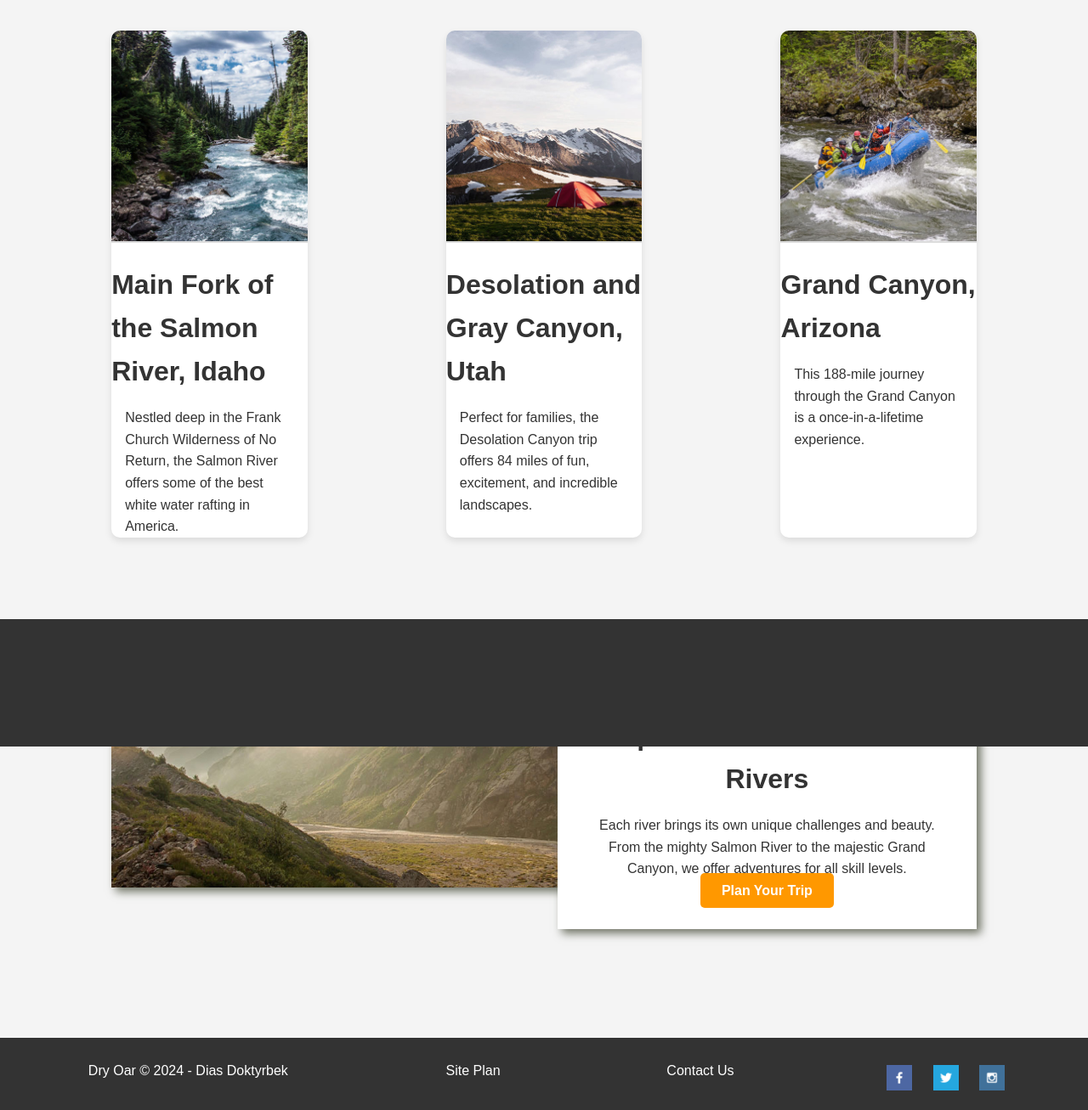
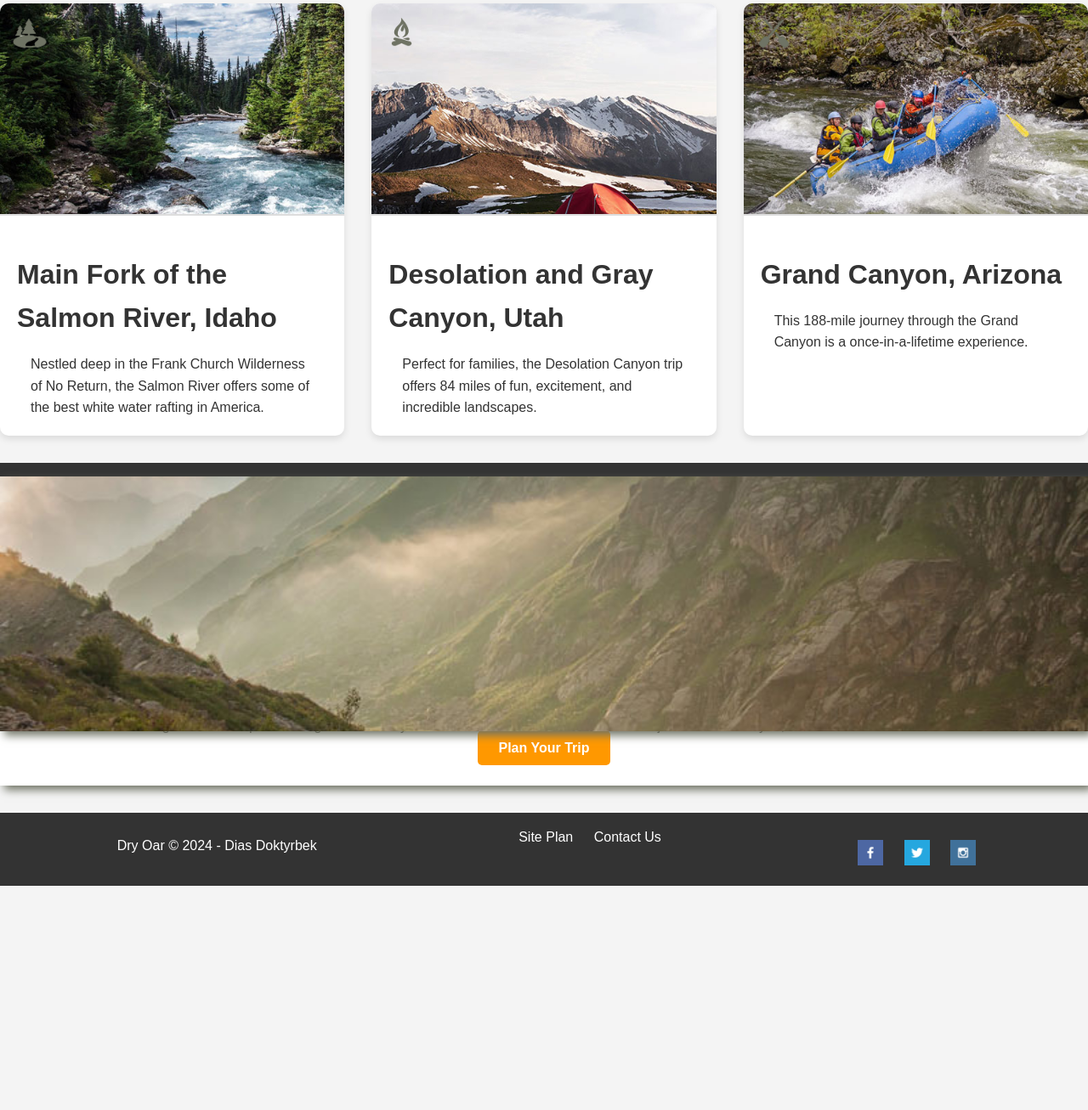
Before and after one commit to askette828/subpage, a plain HTML site: page rivers.html in a window 1280 px wide. Shown: the part 570-1877 px from the top of the page at 85% size. After the commit the page ends 1613 px from the top, so only its background shows below. Drawn offline with Linux system fonts and the light colour scheme; files that its build step writes are made by us from their sources.

Commit message:
Update rivers.html

```diff
--- a/rivers.html
+++ b/rivers.html
@@ -34,27 +34,38 @@
         </section>
     </div>
 
-    <main class="home-grid" role="main">
-        <section class="rivers-card">
+    <main>
+        <section class="rivers-grid">
+            <div class="card">
                 <img class="card-img" src="images/rivers.jpg" alt="A tranquil river flowing through a forest">
+                <div class="card-content">
                     <img class="icon" src="images/river_icon.png" alt="Icon representing rivers">
                     <h2>Main Fork of the Salmon River, Idaho</h2>
                     <p>Nestled deep in the Frank Church Wilderness of No Return, the Salmon River offers some of the best white water rafting in America.</p>
-        </section>
-        <section class="camping-card">
+                </div>
+            </div>
+            <div class="card">
                 <img class="card-img" src="images/camping.jpg" alt="A camping tent set up in the mountains">
+                <div class="card-content">
                     <img class="icon" src="images/fire_icon.png" alt="Icon representing camping">
                     <h2>Desolation and Gray Canyon, Utah</h2>
                     <p>Perfect for families, the Desolation Canyon trip offers 84 miles of fun, excitement, and incredible landscapes.</p>
-        </section>
-        <section class="rapids-card">
+                </div>
+            </div>
+            <div class="card">
                 <img class="card-img" src="images/rapids.jpg" alt="A raft navigating through rapids">
+                <div class="card-content">
                     <img class="icon" src="images/oars.png" alt="Icon representing rafting">
                     <h2>Grand Canyon, Arizona</h2>
                     <p>This 188-mile journey through the Grand Canyon is a once-in-a-lifetime experience.</p>
+                </div>
+            </div>
         </section>
-        <div id="background"></div>
+
+        <div id="background">
             <img class="mountains" src="images/mountains.jpg" alt="Misty mountains at sunrise">
+        </div>
+
         <section class="msg">
             <h2>Experience Nature's Best Rivers</h2>
             <p>Each river brings its own unique challenges and beauty. From the mighty Salmon River to the majestic Grand Canyon, we offer adventures for all skill levels.</p>
@@ -64,8 +75,10 @@
 
     <footer>
         <p>Dry Oar &copy; 2024 - Dias Doktyrbek</p>
-        <p><a href="site-plan-rafting.html">Site Plan</a></p>
-        <p><a href="contactus.html">Contact Us</a></p>
+        <div class="footer-links">
+            <a href="site-plan-rafting.html">Site Plan</a>
+            <a href="contactus.html">Contact Us</a>
+        </div>
         <div class="social">
             <a href="https://facebook.com" aria-label="Visit our Facebook page">
                 <img src="images/facebook.png" alt="Facebook icon">
```
Lines whose indentation alone changed are shown as unchanged.
